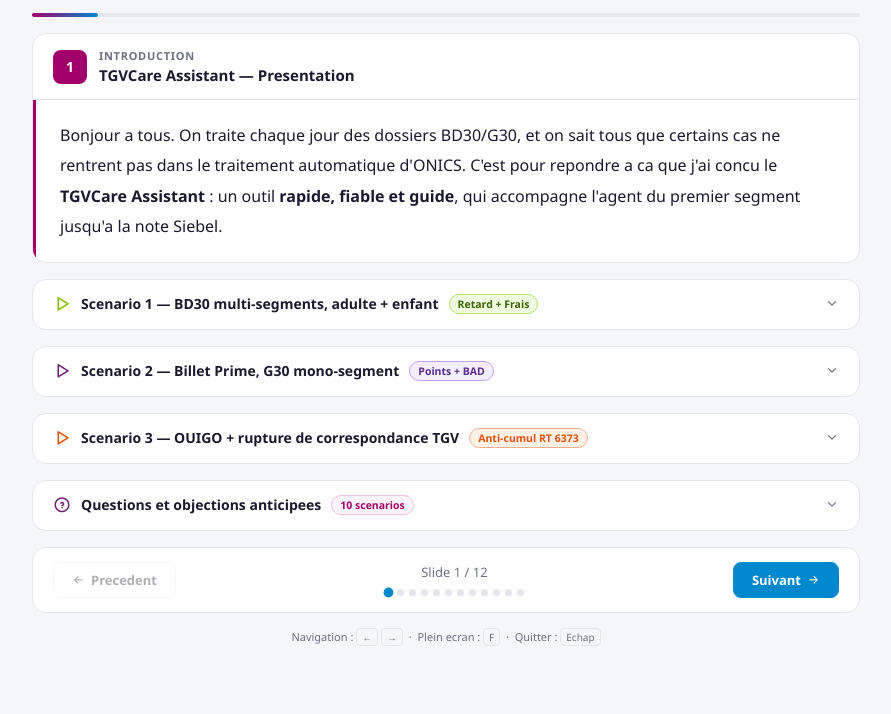
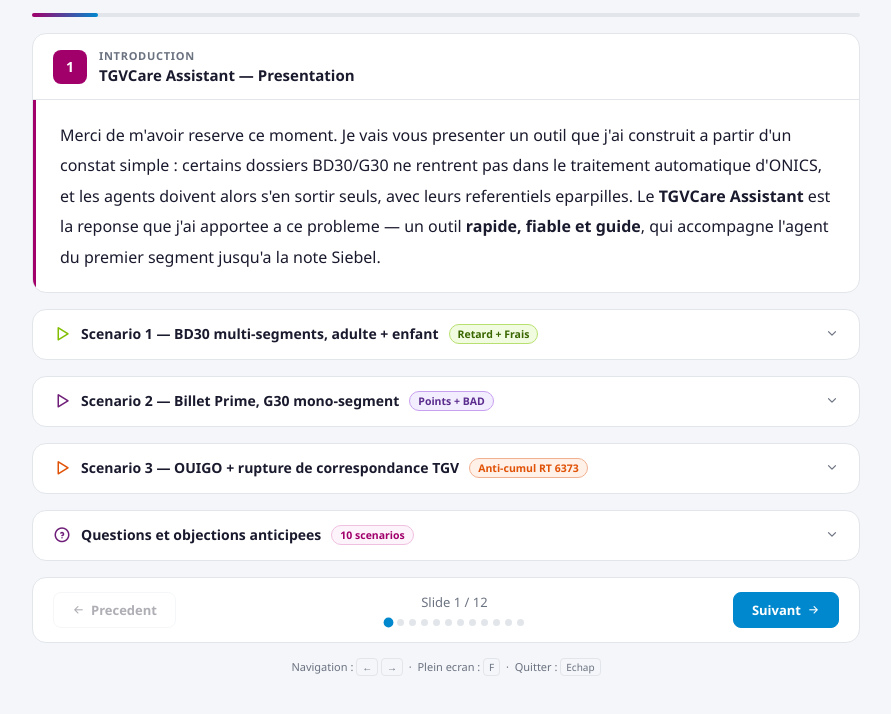
Before and after one commit to PDSA-dev/prompteur-presentation, a plain HTML site: page index.html in a window 1280 px wide. Shown: the part 92-806 px from the top of the page, without its empty margins (194-1085 px from the left). Drawn offline with Linux system fonts and the light colour scheme.

Commit message:
Add files via upload

```diff
--- a/index.html
+++ b/index.html
@@ -771,7 +771,7 @@
   {
     num: 1, color: "#A1006B", label: "Introduction",
     title: "TGVCare Assistant — Presentation",
-    discours: `Bonjour a tous. On traite chaque jour des dossiers BD30/G30, et on sait tous que certains cas ne rentrent pas dans le traitement automatique d'ONICS. C'est pour repondre a ca que j'ai concu le <strong>TGVCare Assistant</strong> : un outil <strong>rapide, fiable et guide</strong>, qui accompagne l'agent du premier segment jusqu'a la note Siebel.`,
+    discours: `Merci de m'avoir reserve ce moment. Je vais vous presenter un outil que j'ai construit a partir d'un constat simple : certains dossiers BD30/G30 ne rentrent pas dans le traitement automatique d'ONICS, et les agents doivent alors s'en sortir seuls, avec leurs referentiels eparpilles. Le <strong>TGVCare Assistant</strong> est la reponse que j'ai apportee a ce probleme — un outil <strong>rapide, fiable et guide</strong>, qui accompagne l'agent du premier segment jusqu'a la note Siebel.`,
     note: null
   },
   {
```
